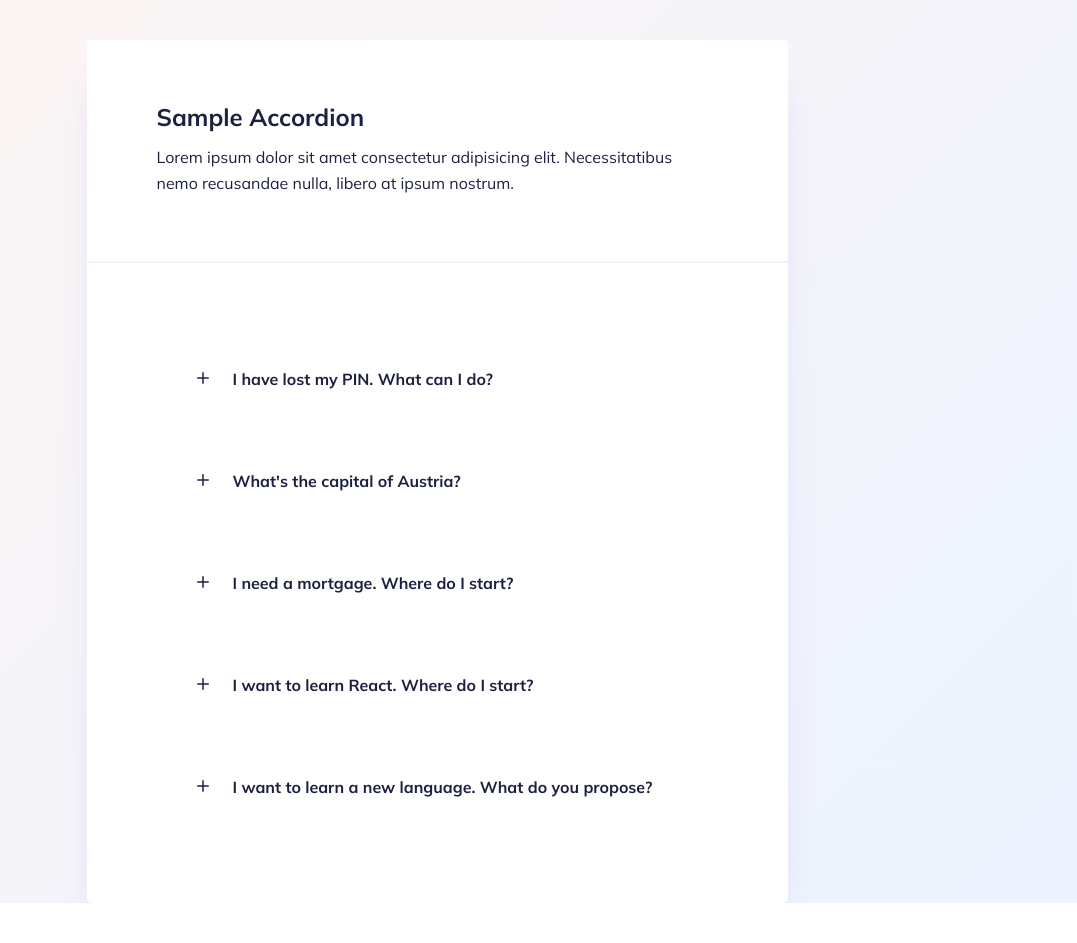
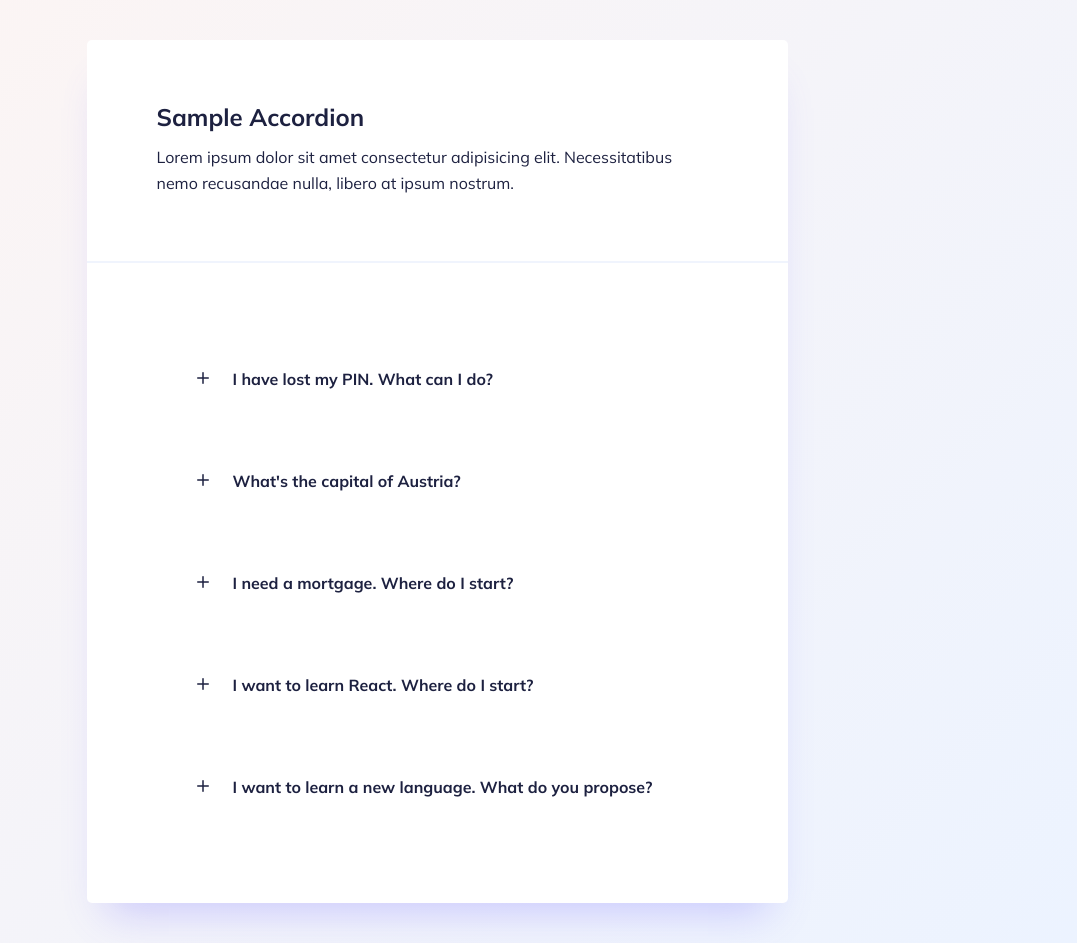
Before and after one commit to karamazov85/my-react-components, a React (Create React App) app: page / in a window 1280 px wide. Shown: the whole page, without its empty margins (203-1280 px from the left). Before the commit the page ends 903 px from the top, so only its background shows below. Built offline with nearby package versions, Linux system fonts and the light colour scheme.

Commit message:
small changes in App.css

```diff
--- a/src/App.css
+++ b/src/App.css
@@ -1,7 +1,7 @@
 section {
   width: 100%;
   padding: 0;
-  padding-top: 2.5rem;
+  padding: 2.5rem 0;
 }
 
 /* background colours for different comps */
```
